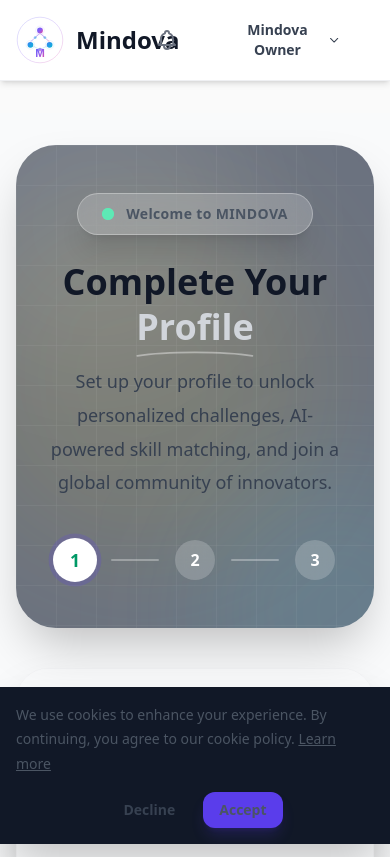
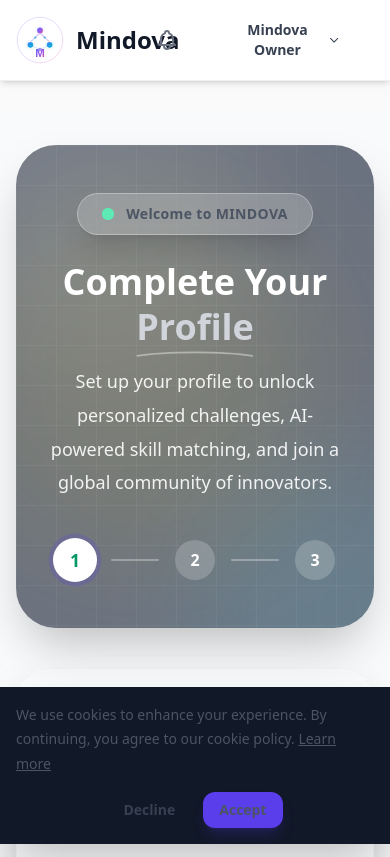
Before and after one commit to naeemaltamimi92-sudo/latest-mindova, a Laravel app: page /complete-profile in a window 390 px wide; the page is wider, and only the part inside the window is pictured. Shown: the top 857 px of that part. Run offline with Laravel 12, Linux system fonts and the light colour scheme; the visitor is signed in with stand-in values (Sample User, id 1); data comes from the database, SQL or seed files in the repository; data that the repository does not hold is empty; style sheets or scripts are compiled from the project's sources; parts of the project's set-up code (start-up, migrations or seed data) failed here and were passed over.

Commit message:
style: Enforce text colors with `!important` utilities, adjust profile header padding, and improve work experience title fallback.

```diff
--- a/resources/views/auth/complete-profile.blade.php
+++ b/resources/views/auth/complete-profile.blade.php
@@ -227,17 +227,17 @@
                 </div>
 
                 <!-- Main Title -->
-                <h1 class="text-4xl md:text-5xl lg:text-6xl font-black text-white mb-4 leading-tight">
+                <h1 class="text-4xl md:text-5xl lg:text-6xl font-black text-white mb-4 leading-tight" style="color: white !important;">
                     {{ __('Complete Your') }}
                     <span class="relative inline-block">
-                        <span class="text-secondary-300">{{ __('Profile') }}</span>
+                        <span class="text-secondary-300" style="color: var(--color-secondary-300) !important;">{{ __('Profile') }}</span>
                         <svg class="absolute -bottom-2 left-0 w-full" viewBox="0 0 200 12" fill="none">
                             <path d="M2 10C50 2 150 2 198 10" stroke="rgba(255,255,255,0.4)" stroke-width="3" stroke-linecap="round"/>
                         </svg>
                     </span>
                 </h1>
 
-                <p class="text-lg md:text-xl text-white/90 font-medium max-w-2xl mx-auto leading-relaxed">
+                <p class="text-lg md:text-xl text-white/90 font-medium max-w-2xl mx-auto leading-relaxed" style="color: rgba(255, 255, 255, 0.9) !important;">
                     {{ __('Set up your profile to unlock personalized challenges, AI-powered skill matching, and join a global community of innovators.') }}
                 </p>
 
--- a/resources/views/dashboard/volunteer.blade.php
+++ b/resources/views/dashboard/volunteer.blade.php
@@ -890,7 +890,7 @@
             <div class="space-y-4">
                 @foreach($volunteer->work_experience as $exp)
                 <div class="timeline-card" style="--dot-color: #f59e0b;">
-                    <h4 class="font-bold text-gray-900">{{ $exp['title'] ?? $exp['position'] ?? __('Position') }}</h4>
+                    <h4 class="font-bold text-gray-900">{{ $exp['job_title'] ?? $exp['title'] ?? $exp['position'] ?? __('Position') }}</h4>
                     <p class="text-sm text-amber-700 font-medium">{{ $exp['company'] ?? $exp['organization'] ?? __('Company') }}</p>
                     @if(isset($exp['duration']) || isset($exp['years']))
                     <p class="text-xs text-gray-500 mt-1">{{ $exp['duration'] ?? $exp['years'] }}</p>
--- a/resources/views/profile/edit.blade.php
+++ b/resources/views/profile/edit.blade.php
@@ -5,7 +5,7 @@
 @section('content')
 <div class="min-h-screen bg-gray-50/50" x-data="{ activeTab: '{{ session('active_tab', 'profile') }}' }">
     <!-- Premium Header Section -->
-    <div class="relative bg-white pb-32 overflow-hidden">
+    <div class="relative bg-white pb-12 overflow-hidden">
         <!-- Background Decoration -->
         <div class="absolute inset-0 z-0">
             <div class="absolute inset-0 bg-gradient-to-r from-slate-900 to-slate-800"></div>
```
Also changed, not shown: resources/views/challenges/create.blade.php (+4 -4 lines), resources/views/challenges/my-challenges.blade.php (+5 -5 lines).
